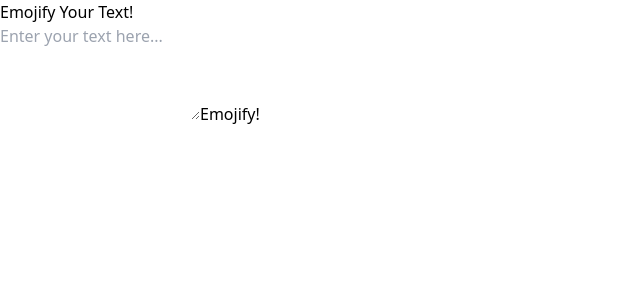
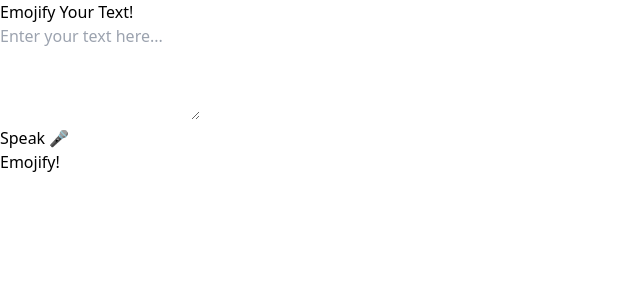
Before and after one commit to Chethan34/Emojify, a React (Vite) app: page / in a window 1280 px wide. Shown: the top 300 px of the page, without its empty margins (0-640 px from the left). Built offline with nearby package versions, Linux system fonts and the light colour scheme.

Commit message:
add voice recognition

```diff
--- a/package.json
+++ b/package.json
@@ -10,6 +10,7 @@
     "preview": "vite preview"
   },
   "dependencies": {
+    "prop-types": "^15.8.1",
     "react": "^18.3.1",
     "react-dom": "^18.3.1"
   },
--- a/src/components/EmojiTranslator.jsx
+++ b/src/components/EmojiTranslator.jsx
@@ -1,5 +1,6 @@
 import { useState } from 'react';
 import emojiDictionary, { getAlternativeEmojis } from '../utils/emojiDictionary';
+import VoiceRecognition from './VoiceRecognition';
 
 export default function EmojiTranslator() {
   const [inputText, setInputText] = useState('');
@@ -7,6 +8,13 @@ export default function EmojiTranslator() {
 
   const handleInputChange = (e) => {
     setInputText(e.target.value);
+  };
+
+  // New handler for voice transcript
+  const handleVoiceTranscript = (transcript) => {
+    setInputText(transcript);
+    // Automatically emojify the voice input
+    handleEmojify(transcript);
   };
 
   // converting text to emojis
@@ -38,14 +46,19 @@ export default function EmojiTranslator() {
       <div className="bg-white rounded-lg shadow-md p-6">
         <h1 className="text-2xl font-bold mb-4">Emojify Your Text!</h1>
         <div className="space-y-4">
+          <div className="flex gap-2">
             {/* Text input area */}
             <textarea
               value={inputText}
               onChange={handleInputChange}
-            className="w-full p-2 border rounded-lg"
+              className="flex-1 p-2 border rounded-lg"
               rows={4}
               placeholder="Enter your text here..."
             />
+            <div className="flex flex-col justify-start">
+              <VoiceRecognition onTranscript={handleVoiceTranscript} />
+            </div>
+          </div>
           {/* Emojify button */}
           <button
             onClick={handleEmojify}
--- /dev/null
+++ b/src/components/VoiceRecognition.jsx
@@ -0,0 +1,56 @@
+import { useState, useEffect } from 'react';
+import PropTypes from 'prop-types';
+
+export default function VoiceRecognition({ onTranscript }) {
+  const [isListening, setIsListening] = useState(false);
+  const [recognition, setRecognition] = useState(null);
+
+  useEffect(() => {
+    // Checks if browser supports speech recognition
+    const SpeechRecognition = window.SpeechRecognition || window.webkitSpeechRecognition;
+
+    if (SpeechRecognition) {
+      const recognition = new SpeechRecognition();
+      recognition.continuous = false;
+      recognition.interimResults = false;
+
+      recognition.onstart = () => {
+        setIsListening(true);
+      };
+
+      recognition.onend = () => {
+        setIsListening(false);
+      };
+
+      recognition.onresult = (event) => {
+        const transcript = event.results[0][0].transcript;
+        onTranscript(transcript);
+      };
+
+      setRecognition(recognition);
+    }
+  }, [onTranscript]);
+
+  const startListening = () => {
+    if (recognition) {
+      recognition.start();
+    } else {
+      alert('Speech recognition is not supported in your browser.');
+    }
+  };
+
+  return (
+    <button
+      onClick={startListening}
+      className="py-2 px-4 bg-green-500 text-white rounded-lg hover:bg-green-600 transition-colors flex items-center justify-center"
+      disabled={isListening}
+    >
+      {isListening ? 'Listening...' : 'Speak 🎤'}
+    </button>
+  );
+}
+
+// Add prop validation
+VoiceRecognition.propTypes = {
+  onTranscript: PropTypes.func.isRequired,
+};
```
Also changed, not shown: 1 other file (tests, documents, lock files or other folders). Lines whose indentation alone changed are shown as unchanged.
